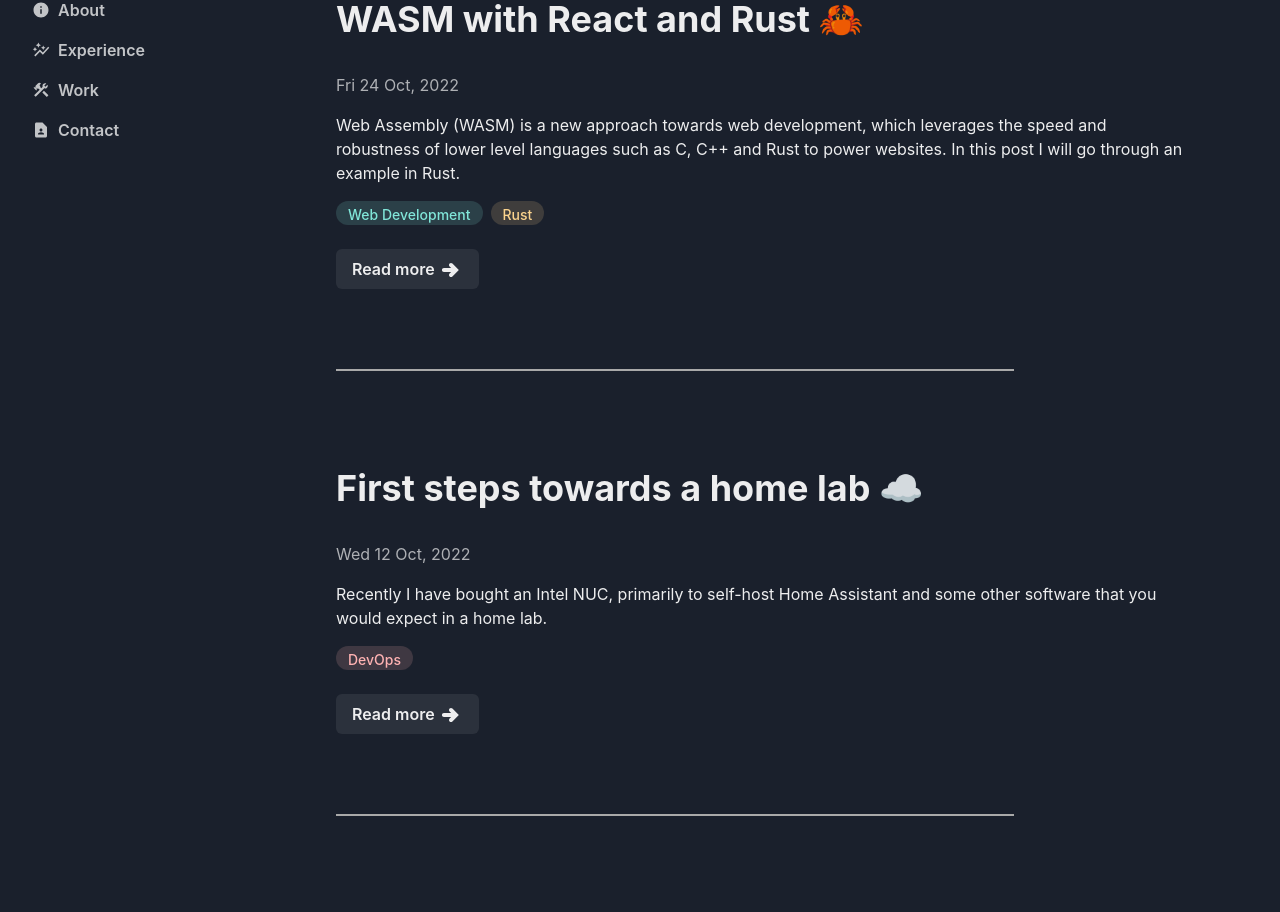
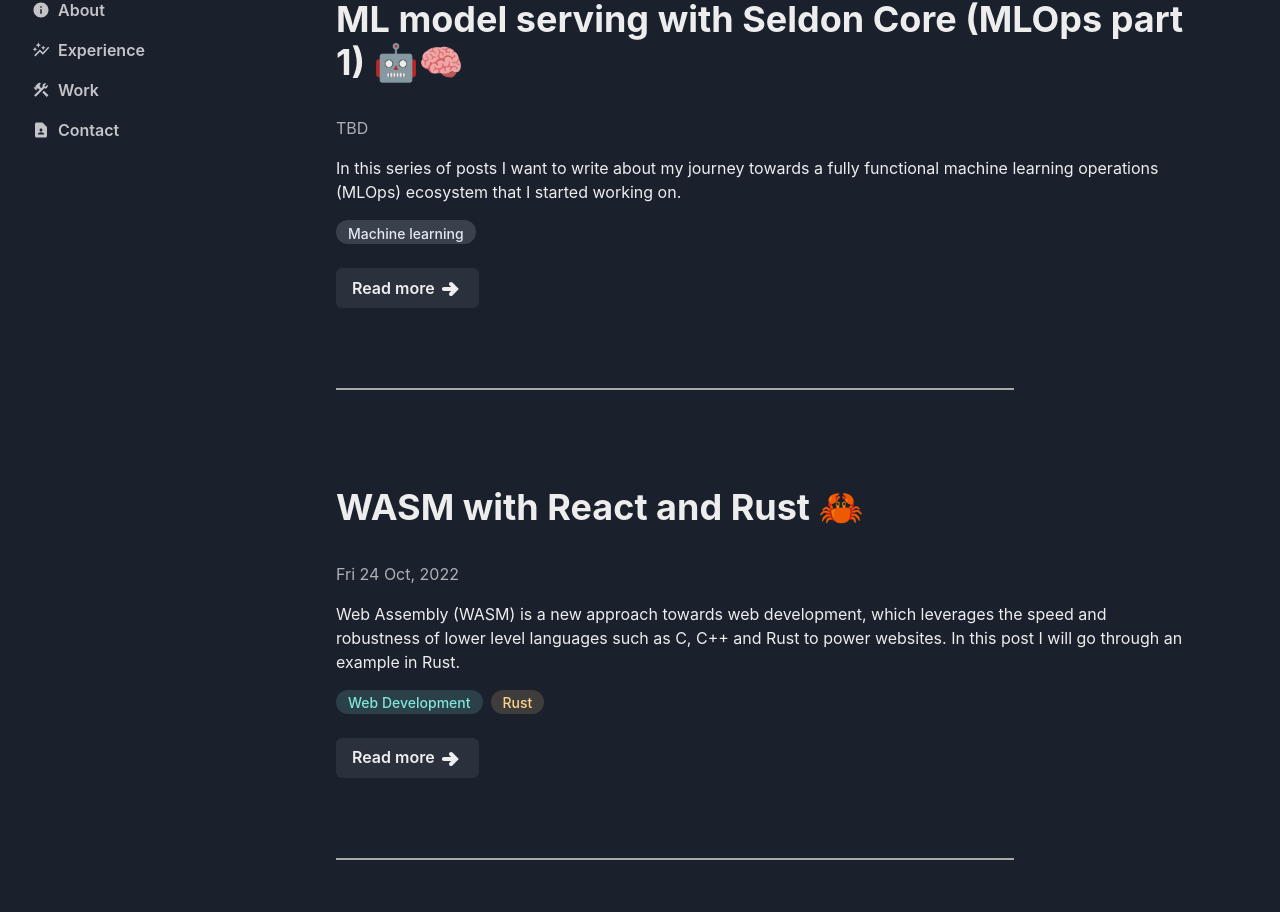
Before and after one commit to danielsteman/vite-blog, a React (Vite) app: page / in a window 1280 px wide. Shown: the part 198-1110 px from the top of the page. Built offline with nearby package versions, Linux system fonts and the light colour scheme.

Commit message:
:speech_balloon: started blog post 5

```diff
--- a/src/routes/Blog.tsx
+++ b/src/routes/Blog.tsx
@@ -33,6 +33,13 @@
       text: 'Web Assembly (WASM) is a new approach towards web development, which leverages the speed and robustness of lower level languages such as C, C++ and Rust to power websites. In this post I will go through an example in Rust.',
       tags: ['Web Development', 'Rust'],
     },
+    {
+      id: 5,
+      title: 'ML model serving with Seldon Core (MLOps part 1) 🤖🧠',
+      date: 'TBD',
+      text: 'In this series of posts I want to write about my journey towards a fully functional machine learning operations (MLOps) ecosystem that I started working on.',
+      tags: ['Machine learning'],
+    },
   ];
   return (
     <Base>
```
Also changed, not shown: public/content/blog5.md (added, +9 -0 lines).
